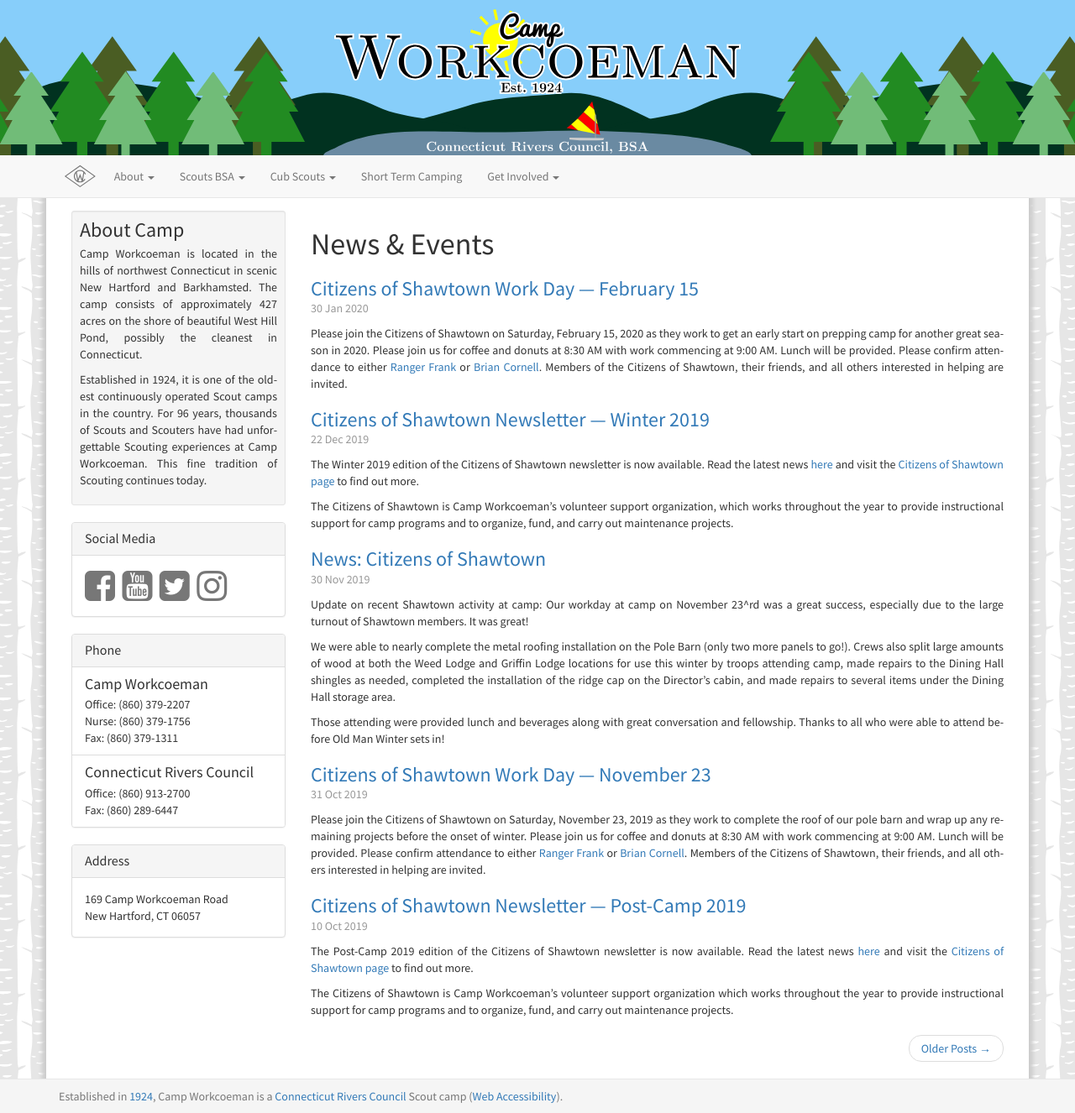
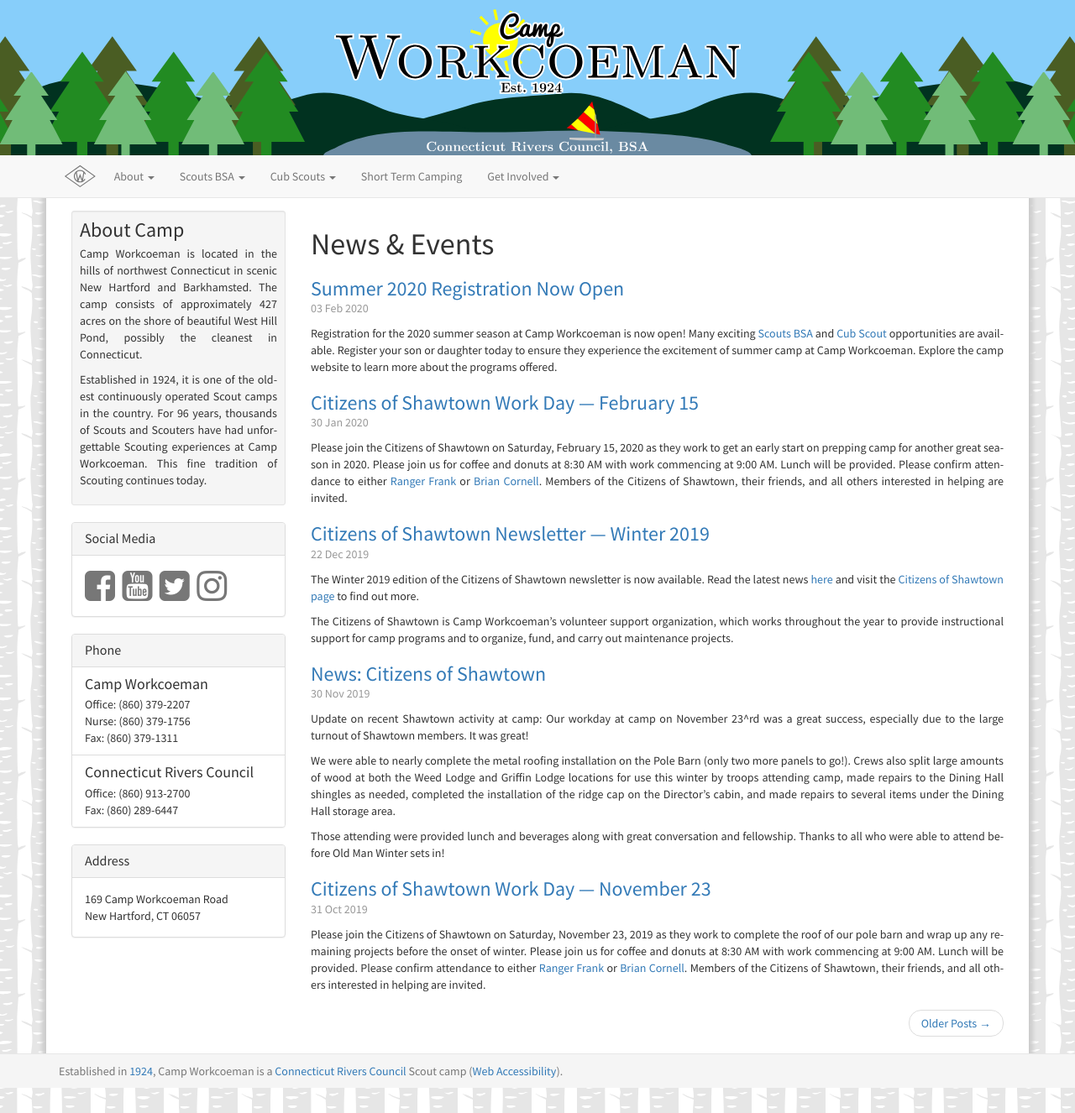
Before and after one commit to campworkcoeman/campworkcoeman.org, a Jekyll site: the page built from about/news/index.html, in a window 1280 px wide. Shown: the whole page at 84% size. Built offline with Jekyll 4.4.1, drawn with Linux system fonts in a browser that asks for light colours; nearby versions of some CDN libraries; Markdown is read by kramdown in place of the engine named in the settings; the list of posts is cut into pages by our own code.

Commit message:
Registration now open.

```diff
--- /dev/null
+++ b/about/news/_posts/2020-02-03-registration-now-open.md
@@ -0,0 +1,7 @@
+---
+published: true
+layout: news-item
+title: Summer 2020 Registration Now Open
+---
+
+Registration for the 2020 summer season at Camp Workcoeman is now open! Many exciting [Scouts BSA]({{ site.url }}/scouts-bsa/register/) and [Cub Scout]({{ site.url }}/cub-scouts/register/) opportunities are available. Register your son or daughter today to ensure they experience the excitement of summer camp at Camp Workcoeman. Explore the camp website to learn more about the programs offered.
--- a/scouts-bsa/resident-camp.md
+++ b/scouts-bsa/resident-camp.md
@@ -6,8 +6,8 @@
 ---
 
 <div class="alert alert-info">
-Campsite reservation for the 2020 camp season is now open.
-<a href="{{ site.url }}/2020/">
+Registration for the 2020 camp season is now open.
+<a href="{{ site.url }}/scouts-bsa/register/">
 Sign up today!</a>
 </div>
 
```
